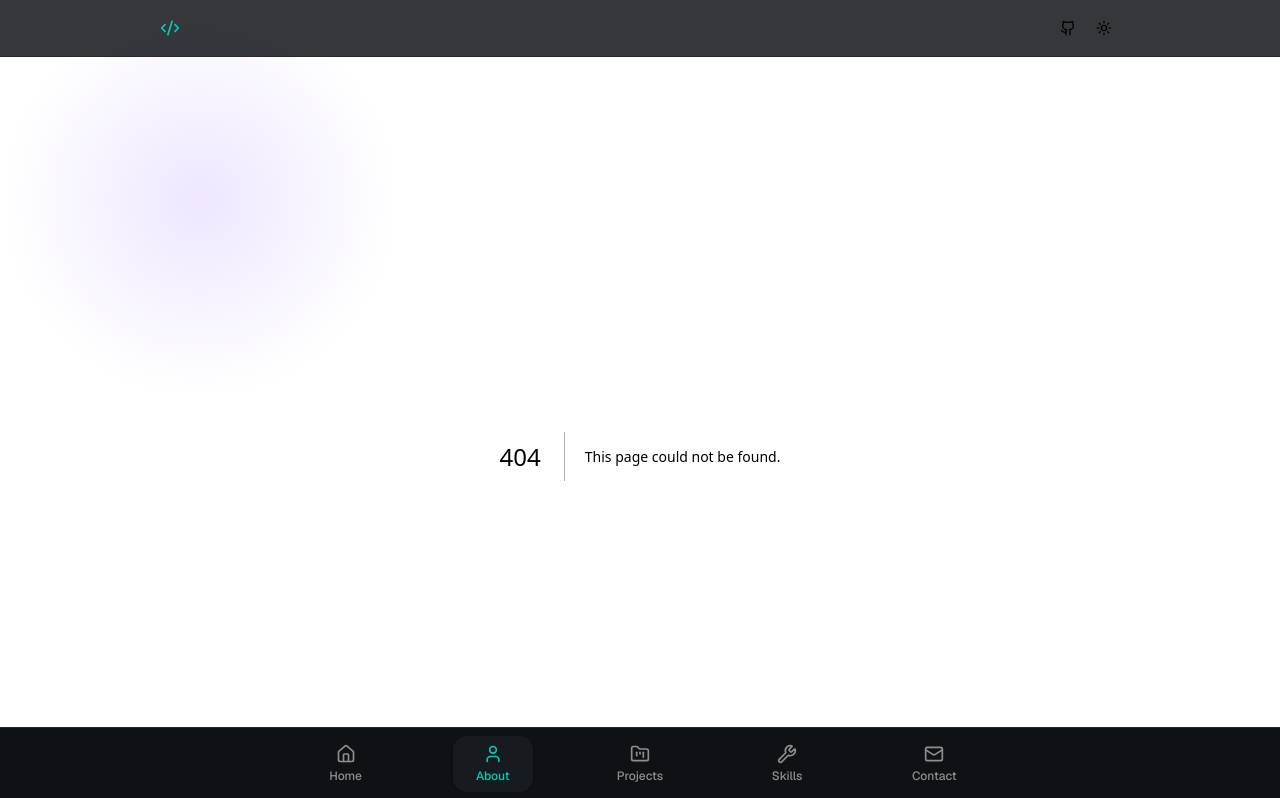
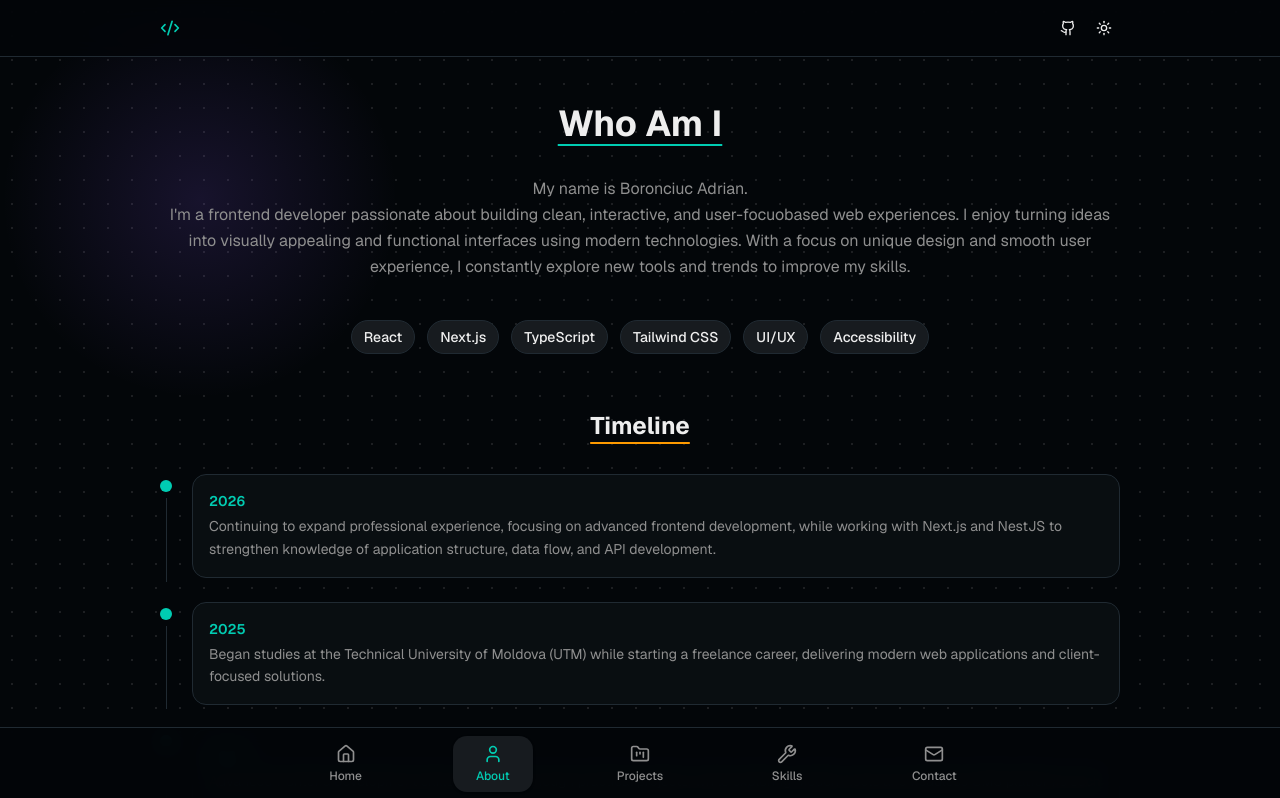
Before and after one commit to adrian-237/portfolio, a Next.js app: page /about in a window 1280 px wide. Before the commit this address had no page. Shown: the top 798 px of the page. Built offline with nearby package versions, Linux system fonts and the light colour scheme.

Commit message:
feat: add about page with tags and timeline

```diff
--- /dev/null
+++ b/src/app/about/page.tsx
@@ -0,0 +1,83 @@
+import { Tag } from "@/components/portfolio/tag";
+import { TimelineItem } from "@/components/portfolio/timeline-item";
+
+const aboutTags = [
+  "React",
+  "Next.js",
+  "TypeScript",
+  "Tailwind CSS",
+  "UI/UX",
+  "Accessibility",
+] as const;
+
+const timeline = [
+  {
+    year: "2026",
+    description:
+      "Continuing to expand professional experience, focusing on advanced frontend development, while working with Next.js and NestJS to strengthen knowledge of application structure, data flow, and API development.",
+  },
+  {
+    year: "2025",
+    description:
+      "Began studies at the Technical University of Moldova (UTM) while starting a freelance career, delivering modern web applications and client-focused solutions.",
+  },
+  {
+    year: "2024",
+    description:
+      "Advanced frontend development skills with React though practical projects, while exploring modern tools and headless CMS platforms such as Payload CMS to build flexible, content-driven applications.",
+  },
+  {
+    year: "2023",
+    description:
+      "Started learning frontend technologies, including HTML, CSS, JavaScript, building a strong foundation in web development.",
+  },
+  {
+    year: "2021",
+    description:
+      "Enrolled at CEITI College in Chișinău, Moldova, beginning formal education in IT and software development.",
+  },
+] as const;
+
+export default function AboutPage() {
+  return (
+    <section className="py-12 relative">
+      <div className="container px-4 sm:px-6 lg:px-8">
+        <div className="text-center mb-10">
+          <h2 className="text-3xl sm:text-4xl font-bold text-foreground mb-4 md:mb-8 underline decoration-primary decoration-2 underline-offset-8">
+            Who Am I
+          </h2>
+          <p className="text-muted-foreground max-w-6xl mx-auto leading-relaxed">
+            My name is Boronciuc Adrian. <br /> I&apos;m a frontend developer
+            passionate about building clean, interactive, and user-focuobased
+            web experiences. I enjoy turning ideas into visually appealing and
+            functional interfaces using modern technologies. With a focus on
+            unique design and smooth user experience, I constantly explore new
+            tools and trends to improve my skills.
+          </p>
+        </div>
+
+        <div className="flex flex-wrap justify-center gap-3 mb-14">
+          {aboutTags.map((tag) => (
+            <Tag key={tag}>{tag}</Tag>
+          ))}
+        </div>
+
+        <div className="text-center mb-8">
+          <h3 className="text-2xl font-bold text-foreground underline decoration-amber-500 decoration-2 underline-offset-8">
+            Timeline
+          </h3>
+        </div>
+
+        <div className="space-y-5 max-w-6xl mx-auto">
+          {timeline.map((item) => (
+            <TimelineItem
+              key={item.year}
+              year={item.year}
+              description={item.description}
+            />
+          ))}
+        </div>
+      </div>
+    </section>
+  );
+}
--- /dev/null
+++ b/src/components/portfolio/tag.tsx
@@ -0,0 +1,21 @@
+import type { ReactNode } from "react";
+
+import { cn } from "@/lib/utils";
+
+type TagProps = {
+  children: ReactNode;
+  className?: string;
+};
+
+export function Tag({ children, className }: TagProps) {
+  return (
+    <span
+      className={cn(
+        "px-3 py-1.5 rounded-full border border-border bg-secondary text-secondary-foreground text-sm font-medium",
+        className,
+      )}
+    >
+      {children}
+    </span>
+  );
+}
--- /dev/null
+++ b/src/components/portfolio/timeline-item.tsx
@@ -0,0 +1,20 @@
+type TimelineItemProps = {
+  year: string;
+  description: string;
+};
+
+export function TimelineItem({ year, description }: TimelineItemProps) {
+  return (
+    <div className="relative pl-8 pb-1">
+      <span className="absolute left-0 top-1.5 h-3 w-3 rounded-full bg-primary" />
+      <span className="absolute left-1.5 top-6 bottom-0 w-px bg-border" />
+
+      <div className="bg-card border border-border rounded-xl p-4">
+        <p className="text-sm font-semibold text-primary mb-1">{year}</p>
+        <p className="text-sm text-muted-foreground leading-relaxed">
+          {description}
+        </p>
+      </div>
+    </div>
+  );
+}
```
